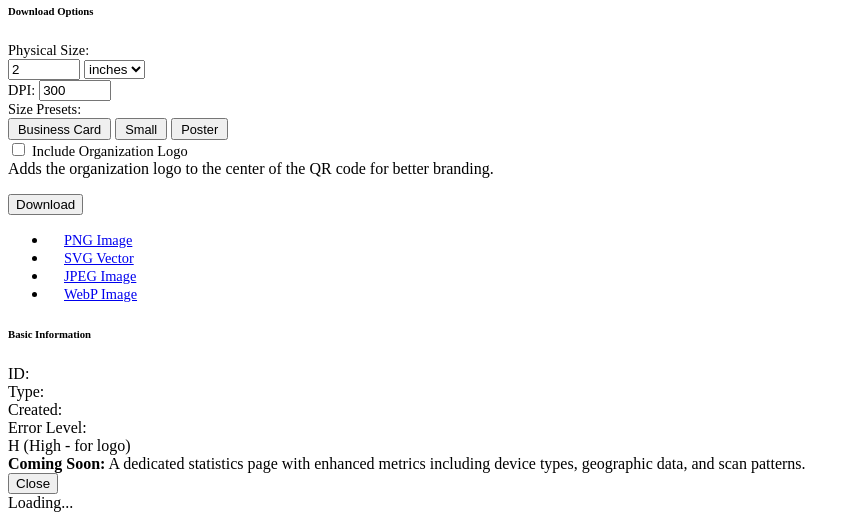
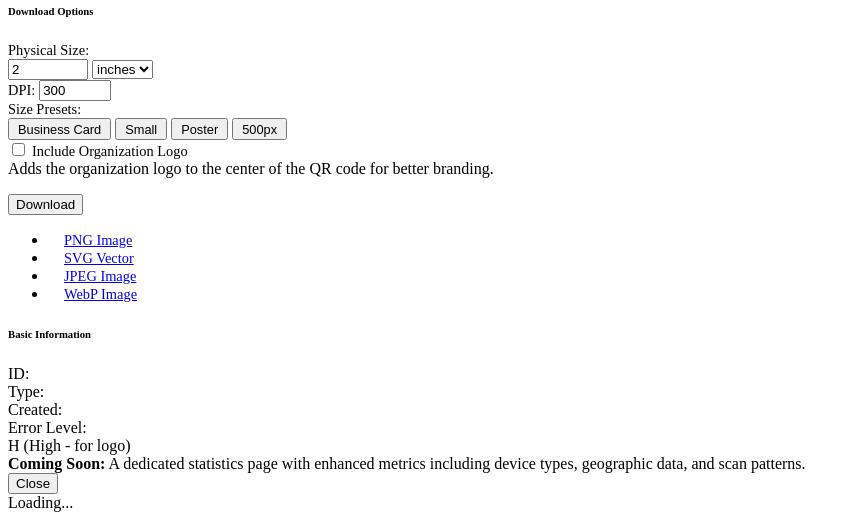
Before and after one commit to gsinghjay/mvp_qr_gen, a FastAPI app: template app/templates/fragments/qr_detail.html in a window 1280 px wide. Shown: the part 456-976 px from the top of the page, without its empty margins (0-860 px from the left). Run offline with FastAPI, Linux system fonts and the light colour scheme; the template is opened without the code that fills it, so the values that code supplies are empty; parts of the project's set-up code (start-up, migrations or seed data) failed here and were passed over; some libraries are stand-ins or nearby versions.

Commit message:
fix: adjust QR code size calculation for pixel unit

```diff
--- a/app/templates/fragments/qr_detail.html
+++ b/app/templates/fragments/qr_detail.html
@@ -89,15 +89,16 @@
               <div class="col-6 mb-2">
                 <label for="downloadSize" class="form-label">Physical Size:</label>
                 <div class="input-group input-group-sm">
-                  <input type="number" class="form-control" id="downloadSize" value="2" min="0.1" max="50" step="0.1">
+                  <input type="number" class="form-control" id="downloadSize" value="2" min="0.1" max="500" step="0.1">
                   <select class="form-select" id="downloadUnit">
                     <option value="in" selected>inches</option>
                     <option value="cm">cm</option>
                     <option value="mm">mm</option>
+                    <option value="px">pixels</option>
                   </select>
                 </div>
               </div>
-              <div class="col-6 mb-2">
+              <div class="col-6 mb-2" id="dpiContainer">
                 <label for="downloadDPI" class="form-label">DPI:</label>
                 <input type="number" class="form-control form-control-sm" id="downloadDPI" value="300" min="72" max="1200">
               </div>
@@ -108,7 +109,8 @@
               <div>
                 <button type="button" class="btn btn-sm btn-outline-secondary size-preset-btn me-1" data-size="1" data-unit="in" data-dpi="300" onclick="event.preventDefault(); applyPreset(this);">Business Card</button>
                 <button type="button" class="btn btn-sm btn-outline-secondary size-preset-btn me-1" data-size="3" data-unit="in" data-dpi="300" onclick="event.preventDefault(); applyPreset(this);">Small</button>
-                <button type="button" class="btn btn-sm btn-outline-secondary size-preset-btn" data-size="12" data-unit="in" data-dpi="300" onclick="event.preventDefault(); applyPreset(this);">Poster</button>
+                <button type="button" class="btn btn-sm btn-outline-secondary size-preset-btn me-1" data-size="12" data-unit="in" data-dpi="300" onclick="event.preventDefault(); applyPreset(this);">Poster</button>
+                <button type="button" class="btn btn-sm btn-outline-secondary size-preset-btn" data-size="500" data-unit="px" data-dpi="0" onclick="event.preventDefault(); applyPreset(this);">500px</button>
               </div>
             </div>
 
@@ -367,10 +369,19 @@
     const previewImage = document.getElementById('qrPreviewImage');
     const formatNote = document.getElementById('formatNote');
     const errorLevelDisplay = document.getElementById('errorLevelDisplay');
+    const unitSelect = document.getElementById('downloadUnit');
+    const dpiContainer = document.getElementById('dpiContainer');
 
     console.log('Preview logo checkbox:', previewLogoCheckbox ? 'Found' : 'Missing');
     console.log('Download logo checkbox:', downloadLogoCheckbox ? 'Found' : 'Missing');
     console.log('Preview image:', previewImage ? 'Found' : 'Missing');
+
+    // Check if pixels are selected and hide DPI field if needed
+    if (unitSelect && dpiContainer) {
+      if (unitSelect.value === 'px') {
+        dpiContainer.style.display = 'none';
+      }
+    }
 
     // Initial updates
     updatePreviewImage();
@@ -396,6 +407,16 @@
       previewLogoCheckbox.addEventListener('change', function() {
         console.log('Preview logo checkbox changed:', this.checked);
         updatePreviewImage();
+      });
+    }
+
+    // Add unit change event listener
+    if (unitSelect) {
+      unitSelect.addEventListener('change', function() {
+        if (dpiContainer) {
+          dpiContainer.style.display = this.value === 'px' ? 'none' : 'block';
+        }
+        updateDownloadLinks();
       });
     }
 
@@ -427,10 +448,16 @@
     const sizeInput = document.getElementById('downloadSize');
     const unitSelect = document.getElementById('downloadUnit');
     const dpiInput = document.getElementById('downloadDPI');
+    const dpiContainer = document.getElementById('dpiContainer');
 
     if (sizeInput) sizeInput.value = size;
     if (unitSelect) unitSelect.value = unit;
     if (dpiInput) dpiInput.value = dpi;
+
+    // Hide or show DPI field based on the unit
+    if (dpiContainer) {
+      dpiContainer.style.display = unit === 'px' ? 'none' : 'block';
+    }
 
     updateDownloadLinks();
   }
@@ -453,19 +480,28 @@
 
     console.log('Updating download links with:');
     console.log('- Size:', size, unit);
-    console.log('- DPI:', dpi);
+    console.log('- DPI:', unit === 'px' ? 'N/A' : dpi);
     console.log('- Include Logo:', includeLogo);
 
     document.querySelectorAll('.download-link').forEach(link => {
       if (link) {
         const format = link.getAttribute('data-format');
         const baseUrl = `/api/v1/qr/{{ qr.id }}/image?format=${format}`;
-        const physicalParams = `&physical_size=${size}&physical_unit=${unit}&dpi=${dpi}`;
+
+        // If pixels are selected, divide by 25 to counteract the multiplication in the backend
+        let sizeParams = '';
+        if (unit === 'px') {
+          const adjustedSize = Math.max(1, Math.round(size / 25));
+          sizeParams = `&size=${adjustedSize}`;
+        } else {
+          sizeParams = `&physical_size=${size}&physical_unit=${unit}&dpi=${dpi}`;
+        }
+
         // Only add logo parameter if checkbox is checked
         const logoParam = includeLogo ? '&include_logo=true' : '';
         // Add error_level=h when including logo for better reliability
         const errorParam = includeLogo ? '&error_level=h' : '';
-        const fullUrl = baseUrl + physicalParams + logoParam + errorParam;
+        const fullUrl = baseUrl + sizeParams + logoParam + errorParam;
         console.log(`Setting ${format} download URL to:`, fullUrl);
         link.setAttribute('href', fullUrl);
 
```
